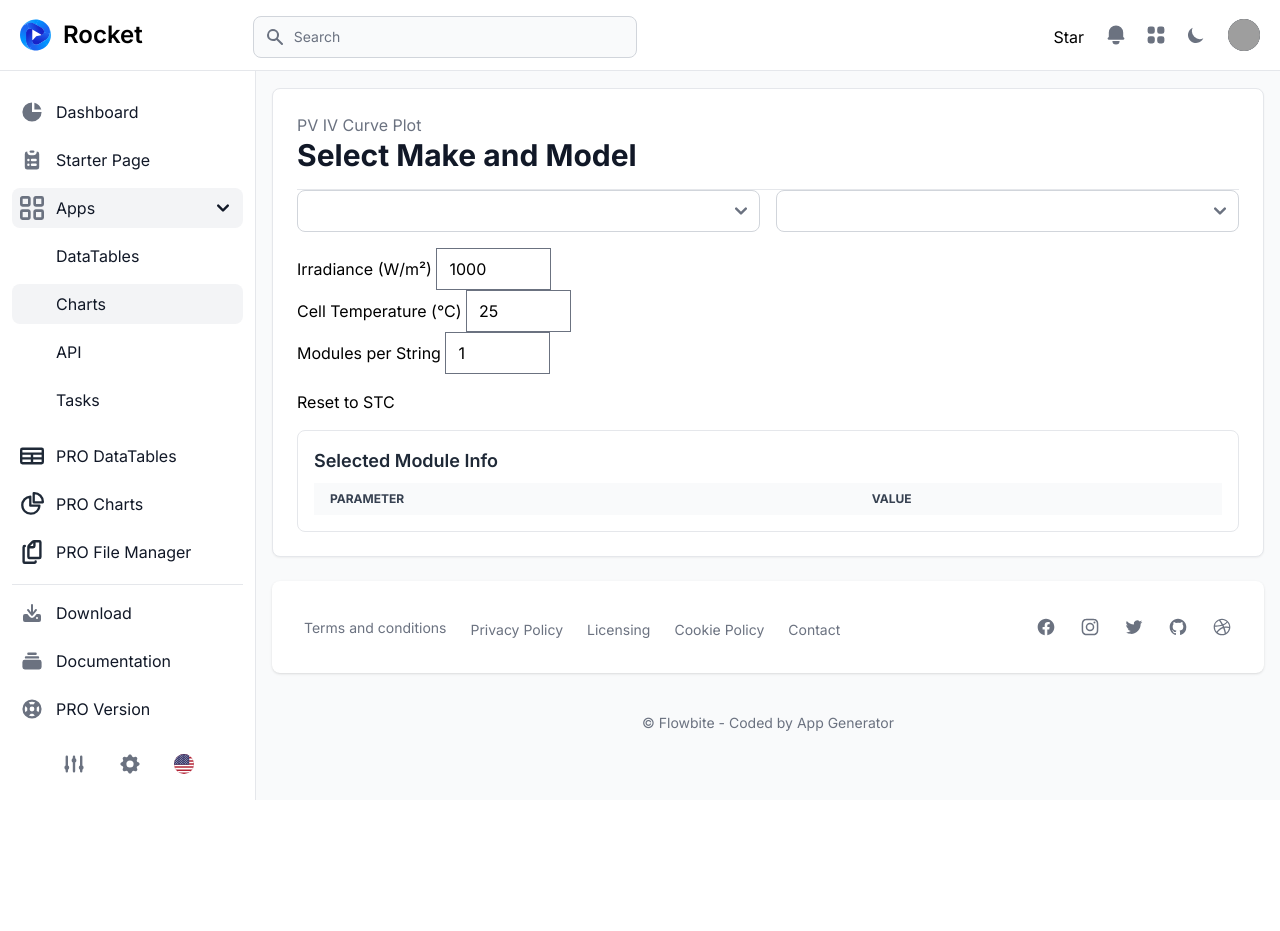
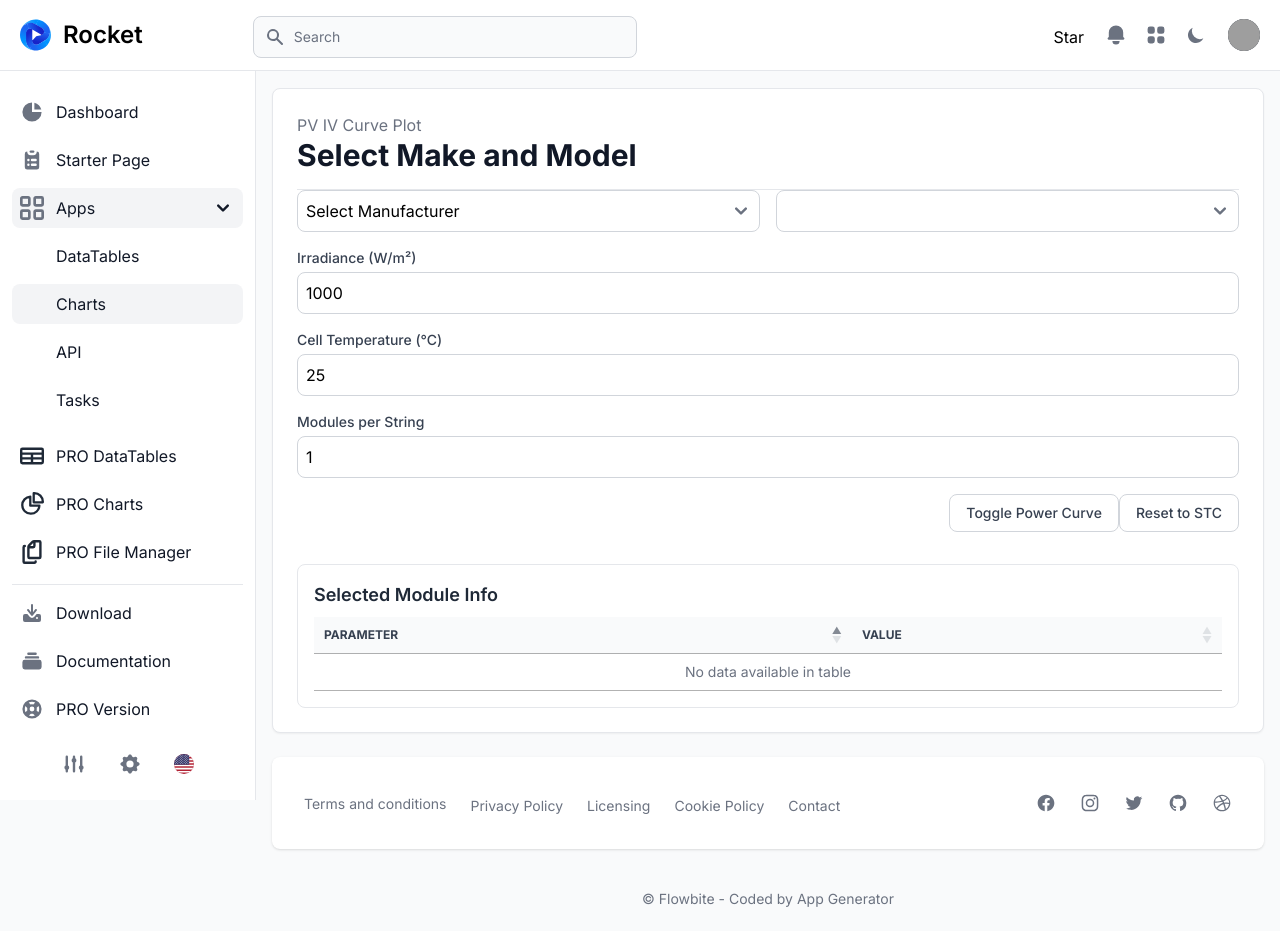
Before and after one commit to streetplantsolar/pv_ivy_web, a Django app: page /charts/ in a window 1280 px wide. Shown: the top 931 px of the page. Before the commit the page ends 800 px from the top, so only its background shows below. Run offline with Django 4.2, Linux system fonts and the light colour scheme; data comes from the database, SQL or seed files in the repository; lists and menus that the app fills with data are empty; parts of the project's set-up code (start-up, migrations or seed data) failed here and were passed over; some libraries are stand-ins or nearby versions; grey boxes are pictures that could not be loaded.

Commit message:
Fixed datatable & irradiance inputs. Added power curve. Need to fix Power curve xaxis

```diff
--- a/apps/api/views.py
+++ b/apps/api/views.py
@@ -70,8 +70,10 @@
                                  resistance_series=Rs, resistance_shunt=Rsh,
                                  nNsVth=nNsVth)
     V = V * mods_per_string
+    P = I * V
 
     return JsonResponse({
         'voltage': V.tolist(),
-        'current': I.tolist()
+        'current': I.tolist(),
+        'power': P.tolist()
     })
--- a/static/assets/charts.js
+++ b/static/assets/charts.js
@@ -3,6 +3,7 @@
 let currentChart = null;
 let currentManufacturer = null;
 let currentModel = null;
+let showPowerCurve = false;
 
 const renderPVChart = async (manufacturer, model) => {
     // Get input values and validate
@@ -38,6 +39,41 @@
     }
 
     const ivData = data.voltage.map((v, i) => ({ x: v, y: data.current[i] }));
+    const powerData = data.voltage.map((v, i) => ({ x: v, y: data.power[i] }));
+
+    const series = [
+        { name: 'IV Curve', data: ivData }
+    ];
+    if (showPowerCurve) {
+        series.push({
+        name: 'Power Curve',
+        data: powerData,
+        yAxis: 1
+        });
+    }
+
+    let yaxis;
+    if (showPowerCurve) {
+        yaxis = [
+            {
+            min: 0,
+            title: { text: 'Current (A)' },
+            labels: { formatter: val => val.toFixed(2) }
+            },
+            {
+            min: 0,
+            opposite: true,
+            title: { text: 'Power (W)' },
+            labels: { formatter: val => val.toFixed(2) }
+            }
+        ];
+        } else {
+        yaxis = {
+            min: 0,
+            title: { text: 'Current (A)' },
+            labels: { formatter: val => val.toFixed(2) }
+        };
+    }
 
     const options = {
         chart: {
@@ -45,37 +81,15 @@
             height: 420,
             toolbar: { show: false }
         },
-        series: [{
-            name: 'IV Curve',
-            data: ivData
-        }],
+        series: series,
         xaxis: {
             title: { text: 'Voltage (V)' },
-            labels: {
-                formatter: function (val) {
-                    return val.toFixed(2);
-                }
-            }
+            labels: { formatter: val => val.toFixed(2) }
         },
-        yaxis: {
-            title: { text: 'Current (A)' },
-            labels: {
-                formatter: function (val) {
-                    return val.toFixed(2);
-                }
-            }
-        },
+        yaxis: yaxis,
         tooltip: {
-            y: {
-                formatter: function (val) {
-                    return val.toFixed(2);
-                }
-            },
-            x: {
-                formatter: function (val) {
-                    return val.toFixed(2);
-                }
-            }
+            y: { formatter: val => val.toFixed(2) },
+            x: { formatter: val => val.toFixed(2) }
         }
     };
 
@@ -153,6 +167,13 @@
     });
 }
 
+document.getElementById('toggle-power').addEventListener('click', () => {
+  showPowerCurve = !showPowerCurve;
+  if (currentManufacturer && currentModel) {
+    renderPVChart(currentManufacturer, currentModel);
+  }
+});
+
 document.getElementById('reset-stc').addEventListener('click', () => {
   document.getElementById('irradiance-input').value = 1000;
   document.getElementById('temperature-input').value = 25;
@@ -162,3 +183,5 @@
     renderPVChart(currentManufacturer, currentModel);
   }
 });
+
+document.addEventListener('DOMContentLoaded', initPVChart);
--- a/templates/apps/charts.html
+++ b/templates/apps/charts.html
@@ -19,31 +19,35 @@
           </div>
         </div>
 
+        <!-- Module Selection -->
         <div class="flex gap-4 mb-4">
-          <select id="make-select" class="w-full p-2 border border-gray-300 rounded-lg"></select>
-          <select id="model-select" class="w-full p-2 border border-gray-300 rounded-lg"></select>
+          <select id="make-select" class="w-full p-2 border border-gray-300 rounded-lg dark:bg-gray-700 dark:border-gray-600 dark:text-white"></select>
+          <select id="model-select" class="w-full p-2 border border-gray-300 rounded-lg dark:bg-gray-700 dark:border-gray-600 dark:text-white"></select>
         </div>
 
-        <div class="card mb-4">
-          <div class="card-body">
-            <div class="row">
-              <div class="col-md-4">
-                <label for="irradiance-input">Irradiance (W/m²)</label>
-                <input type="number" id="irradiance-input" class="form-control" value="1000" min="0" max = "1500" step="1">
+        <!-- Input Fields (relocated and restyled) -->
+        <div class="grid grid-cols-1 md:grid-cols-3 gap-4 mb-4">
+          <div>
+            <label for="irradiance-input" class="block mb-1 text-sm font-medium text-gray-700 dark:text-gray-300">Irradiance (W/m²)</label>
+            <input type="number" id="irradiance-input" class="w-full p-2 border border-gray-300 rounded-lg dark:bg-gray-700 dark:border-gray-600 dark:text-white" value="1000" min="0" max="1500" step="1">
           </div>
-              <div class="col-md-4">
-                <label for="temperature-input">Cell Temperature (°C)</label>
-                <input type="number" id="temperature-input" class="form-control" value="25" min="-20" max="100" step="1">
+          <div>
+            <label for="temperature-input" class="block mb-1 text-sm font-medium text-gray-700 dark:text-gray-300">Cell Temperature (°C)</label>
+            <input type="number" id="temperature-input" class="w-full p-2 border border-gray-300 rounded-lg dark:bg-gray-700 dark:border-gray-600 dark:text-white" value="25" min="-20" max="100" step="1">
           </div>
-              <div class="col-md-4">
-                <label for="modules-input">Modules per String</label>
-                <input type="number" id="modules-input" class="form-control" value="1" min="1" max="100" step="1">
+          <div>
+            <label for="modules-input" class="block mb-1 text-sm font-medium text-gray-700 dark:text-gray-300">Modules per String</label>
+            <input type="number" id="modules-input" class="w-full p-2 border border-gray-300 rounded-lg dark:bg-gray-700 dark:border-gray-600 dark:text-white" value="1" min="1" max="100" step="1">
           </div>
         </div>
-          </div>
-        </div>
-        <div class="text-end mt-3">
-          <button id="reset-stc" class="btn btn-outline-secondary">Reset to STC</button>
+
+        <div class="flex justify-end gap-2 mb-4">
+          <button id="toggle-power" class="px-4 py-2 text-sm font-medium text-gray-700 border border-gray-300 rounded-lg bg-white hover:bg-gray-100 dark:bg-gray-700 dark:text-gray-300 dark:border-gray-600 dark:hover:bg-gray-600">
+            Toggle Power Curve
+          </button>
+          <button id="reset-stc" class="px-4 py-2 text-sm font-medium text-gray-700 border border-gray-300 rounded-lg bg-white hover:bg-gray-100 dark:bg-gray-700 dark:text-gray-300 dark:border-gray-600 dark:hover:bg-gray-600">
+            Reset to STC
+          </button>
         </div>
 
         <div class="grid grid-cols-1 md:grid-cols-2 gap-4">
@@ -74,9 +78,14 @@
 {% endblock content %}
 
 {% block extra_js %}
-<script src="https://cdn.jsdelivr.net/npm/apexcharts@3.54.1/dist/apexcharts.min.js"></script>
+<!-- jQuery -->
+<script src="https://code.jquery.com/jquery-3.6.0.min.js"></script>
+<!-- DataTables CSS & JS -->
+<link rel="stylesheet" href="https://cdn.datatables.net/1.13.4/css/jquery.dataTables.min.css">
+<script src="https://cdn.datatables.net/1.13.4/js/jquery.dataTables.min.js"></script>
+<!-- ApexCharts + your custom chart script -->
+<script src="https://cdn.jsdelivr.net/npm/apexcharts"></script>
 <script type="module" src="{% static 'assets/charts.js' %}"></script>
-<!-- Initialize DataTable -->
 <script>
   $(document).ready(function () {
     $('#module-info-table').DataTable({
```
Lines whose indentation alone changed are shown as unchanged.
